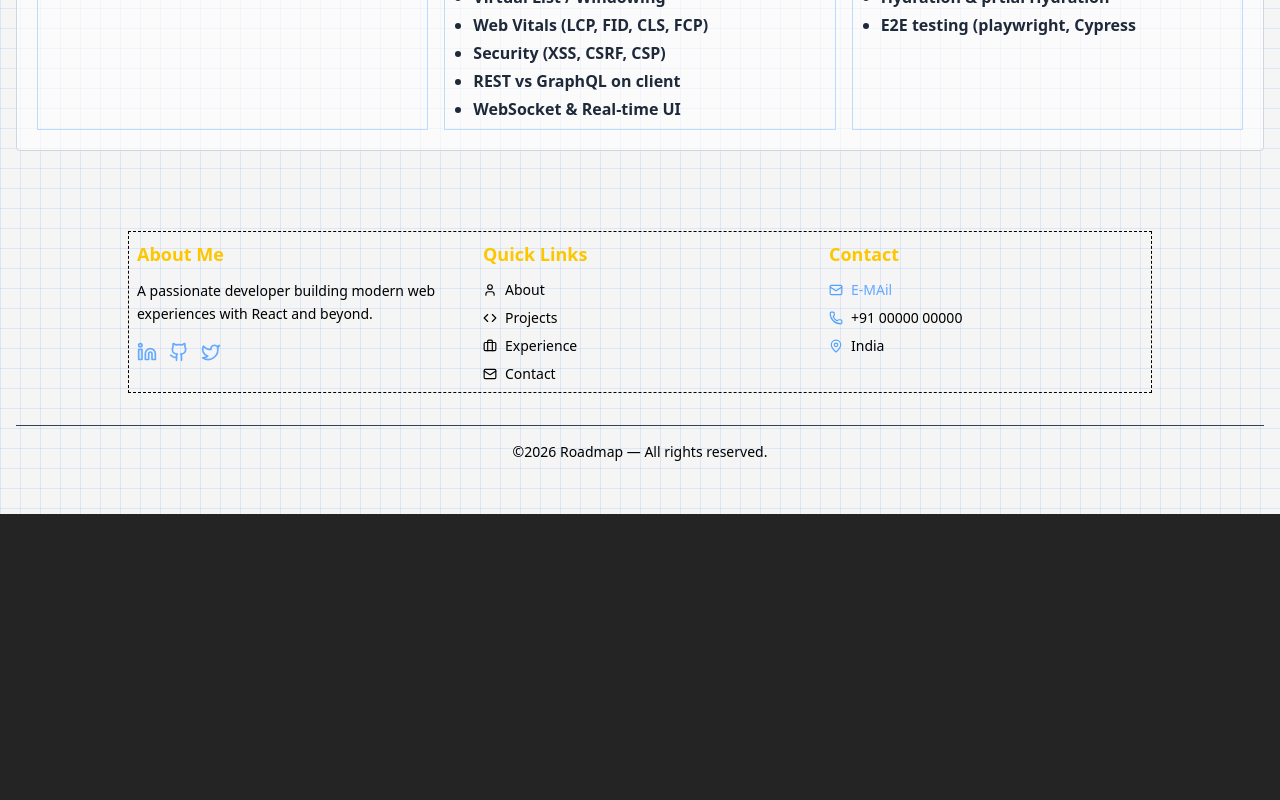
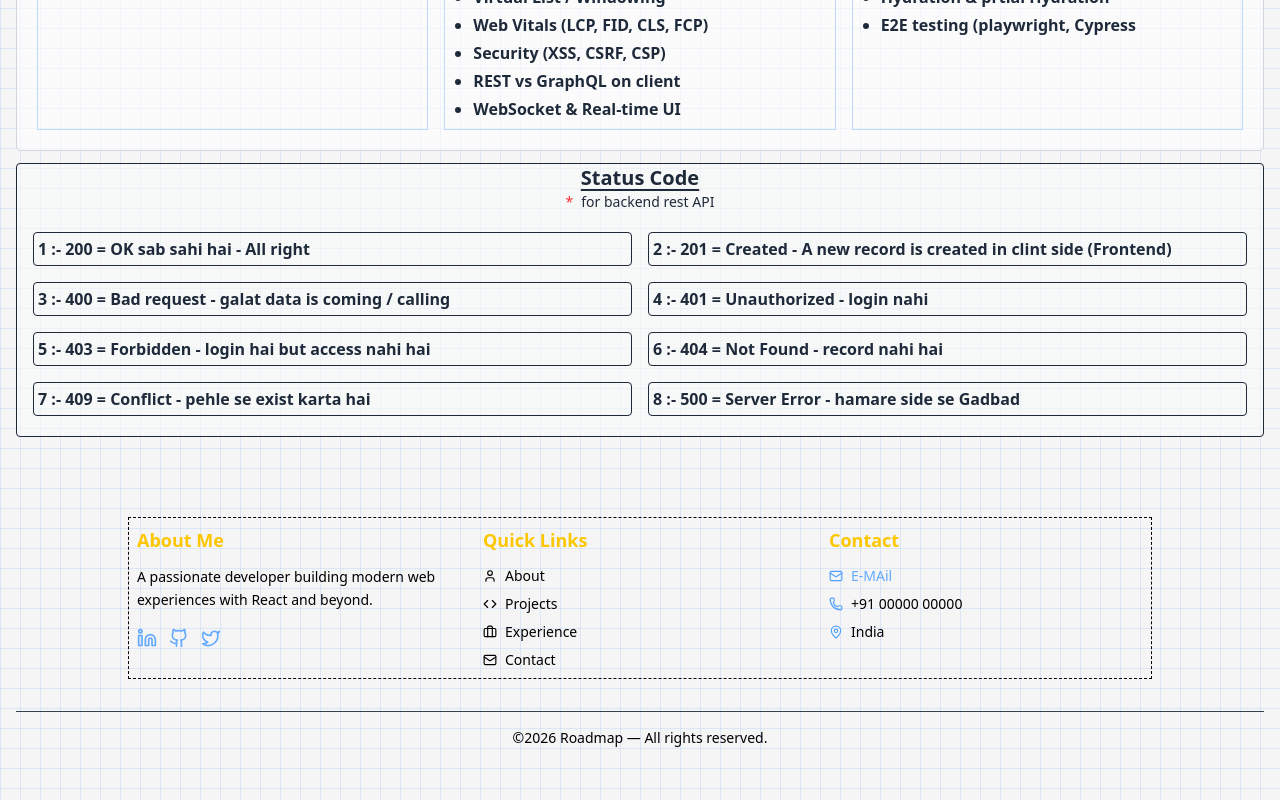
Before and after one commit to nikhil-tiwari1419/Roadmap, a React (Vite) app: page /Home in a window 1280 px wide. Shown: the part 1092-1892 px from the top of the page. Before the commit the page ends 1606 px from the top, so only its background shows below. Built offline with nearby package versions, Linux system fonts and the light colour scheme.

Commit message:
status code

```diff
--- /dev/null
+++ b/src/Components/StateCode.jsx
@@ -0,0 +1,66 @@
+import React from 'react'
+import { useTheme } from '../Context/Theme';
+
+function StateCode() {
+    const { theme } = useTheme();
+    const StateCode = [
+        {
+            id: 1,
+            state: 200,
+            mean: "OK sab sahi hai - All right "
+        },
+        {
+            id: 2,
+            state: 201,
+            mean: "Created - A new record is created in clint side (Frontend) "
+        },
+        {
+            id: 3,
+            state: 400,
+            mean: "Bad request - galat data is coming / calling"
+        },
+        {
+            id: 4,
+            state: 401,
+            mean: "Unauthorized - login nahi"
+        },
+        {
+            id: 5,
+            state: 403,
+            mean: "Forbidden  - login hai but access nahi hai"
+        },
+        {
+            id: 6,
+            state: 404,
+            mean: "Not Found - record nahi hai"
+        },
+        {
+            id: 7,
+            state: 409,
+            mean: "Conflict - pehle se exist karta hai"
+        },
+        {
+            id: 8,
+            state: 500,
+            mean: "Server Error - hamare side se Gadbad "
+        }
+    ]
+    return (
+        <>
+            <div className='p-2 my-1 grid grid-cols-1 md:grid-cols-2 '>
+
+                {StateCode.map((item, idx) => (
+                    <ul
+                        key={idx}
+                    >
+                        <li
+                            className={`p-1 m-2 font-semibold rounded ${theme === "dark" ? "border " : "border"}`}
+                        >{item.id} :-  {item.state} = {item.mean}</li>
+                    </ul>
+                ))}
+            </div>
+        </>
+    )
+}
+
+export default StateCode
--- a/src/Pages/FullStack.jsx
+++ b/src/Pages/FullStack.jsx
@@ -212,7 +212,6 @@ function FullStack() {
         <div
           className='border-t-blue-300 border-t-3 border-l-blue-300 border-l-3 border-b-green-300 border-b-3 border-r-green-300  border-r-3  p-2 h-90 rounded mx-auto max-w-7xl  overflow-auto no-scrollbar'
         >
-
           <QnA />
         </div>
 
--- a/src/Pages/Home.jsx
+++ b/src/Pages/Home.jsx
@@ -5,6 +5,7 @@ import Footer from '../Components/Footer'
 import { useNavigate } from 'react-router-dom'
 import Topics from '../Components/Frontend'
 import { useTheme } from '../Context/Theme'
+import StateCode from '../Components/StateCode'
 
 function Home() {
   const navigate = useNavigate();
@@ -188,7 +189,7 @@ function Home() {
               🖥️ Frontend System Design
             </button>
             <button onClick={() => setActiveSection('backend')}
-              className={`font-bold pb-1 transition-all ${setActiveSection === 'backend' ? "border-b-2 border-blue-500 text-blue-500 " : "text-gray-500 hover:text-blue-400"}`}>
+              className={`font-bold pb-1 transition-all ${activeSection === 'backend' ? "border-b-2 border-blue-500 text-blue-500 " : "text-gray-500 hover:text-blue-400"}`}>
               ⚙️BackendSystem Design
             </button>
           </div>
@@ -197,7 +198,15 @@ function Home() {
             <p> Backend system will come soon </p>
           )}
         </div>
+        <div className={`border rounded mx-auto max-w-7xl ${theme === "dark" ? "bg-gray-700/40":"bg-gray-50/60"}`}>
+          <span className=' items-center flex justify-center font-semibold text-xl px-3 underline underline-offset-4'>Status Code
+          </span>
+          <span className='text-center flex gap-2 text-sm items-center justify-center'>
+            <h1 className='text-red-500 '>* </h1> for backend rest API
+          </span>
 
+          <StateCode />
+        </div>
         <Footer />
       </div>
     </>
```
